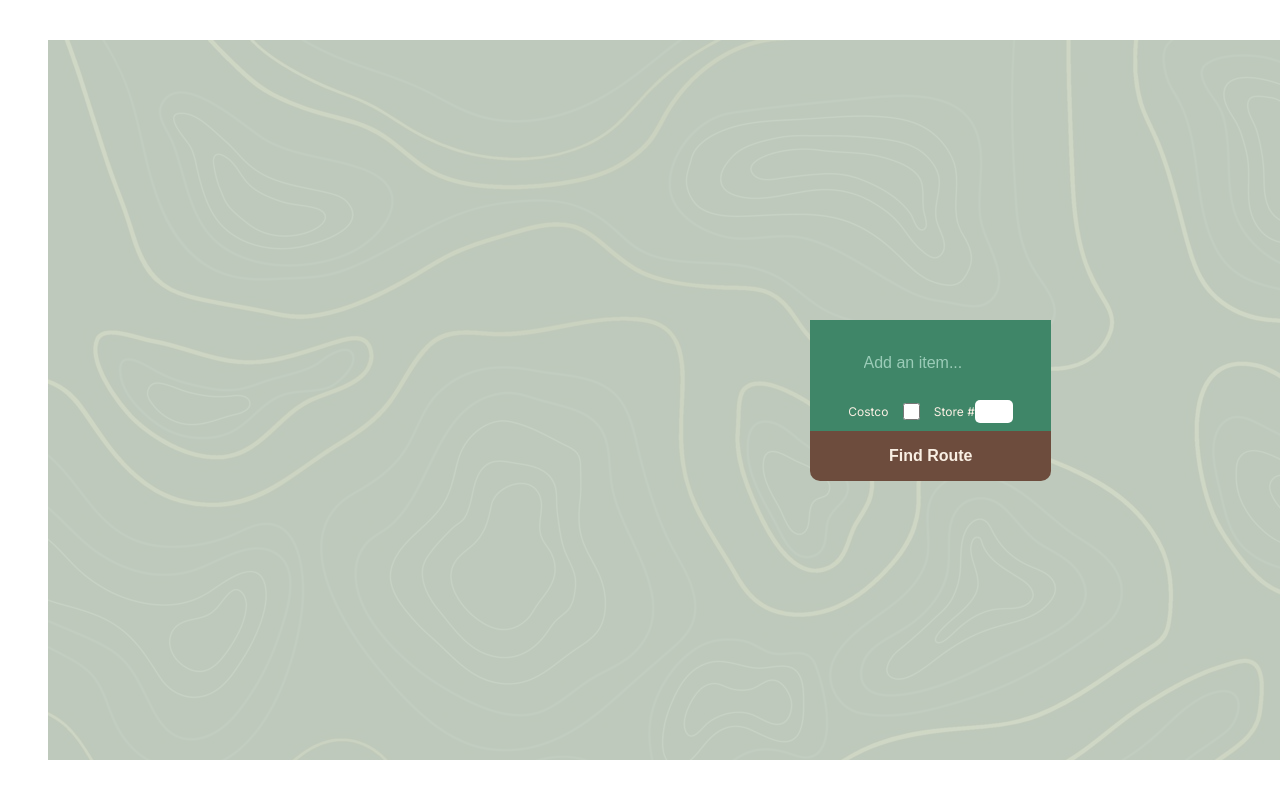
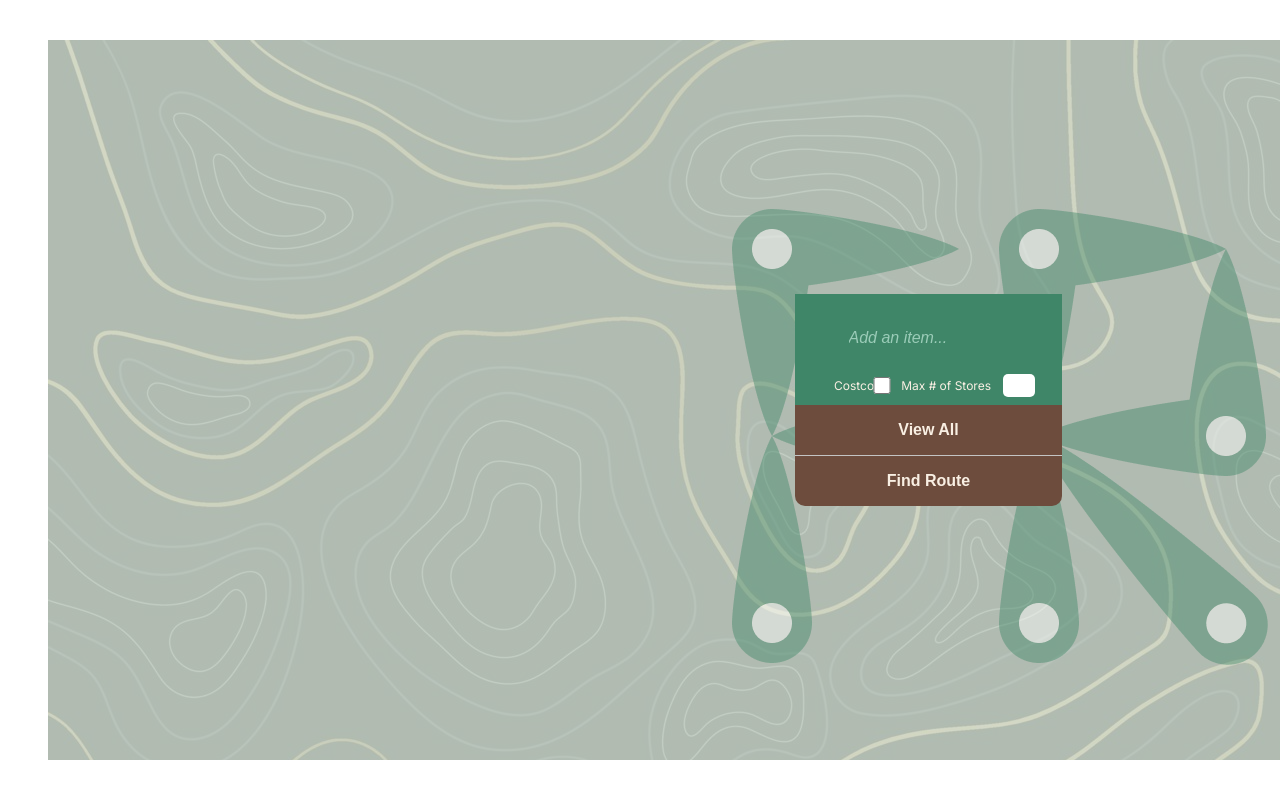
Before and after one commit to Profilist/The-Fastest-Root, a Next.js app in the folder client/: page /list in a window 1280 px wide. Shown: the top 798 px of the page. Built offline with nearby package versions, Linux system fonts and the light colour scheme.

Commit message:
Reformatted list

```diff
--- /dev/null
+++ b/client/pages/list/Popup.js
@@ -0,0 +1,18 @@
+import React from 'react';
+import styles from './Popup.module.css';
+
+export const Popup = ({ isOpen, history, onClose }) => {
+  if (!isOpen) return null;
+
+  const itemsList = history.map(item => item.i).join(', ');
+
+  return (
+    <div className={styles.popupOverlay}>
+      <div className={styles.popupContent}>
+        <button className={styles.closeButton} onClick={onClose}>✓</button>
+        <h2>Your Shopping List</h2>
+        <p>{itemsList}</p>
+      </div>
+    </div>
+  );
+};
--- /dev/null
+++ b/client/pages/list/Popup.module.css
@@ -0,0 +1,49 @@
+.popupOverlay {
+  position: fixed;
+  top: 0;
+  left: 0;
+  right: 0;
+  bottom: 0;
+  background: rgba(0, 0, 0, 0.8);
+  display: flex;
+  align-items: center;
+  justify-content: center;
+  z-index: 1000;
+}
+
+.popupContent {
+  background: #f9efe3;
+  padding: 20px;
+  border-radius: 8px;
+  max-width: 600px;
+  width: 90%;
+  text-align: center;
+}
+
+.closeButton {
+  background: #3f8668;
+  border: none;
+  color: white;
+  padding: 10px 20px;
+  cursor: pointer;
+  font-size: 16px;
+}
+
+.closeButton:hover {
+  background: #ff1a1a;
+}
+
+.popupContent h2 {
+  margin: 0 0 10px;
+}
+
+.popupContent p {
+  margin: 0;
+  font-size: 16px;
+  color: #333;
+  word-wrap: break-word;
+}
+
+.h2 {
+  color: #3f8668;
+}
--- a/client/pages/list/index.js
+++ b/client/pages/list/index.js
@@ -5,6 +5,7 @@ import { v4 as uuidv4 } from "uuid";
 import { useRouter } from "next/router";
 import styles from "./index.module.css";
 import Loading from "./Loading";
+import { Popup } from "./Popup";
 
 uuidv4();
 
@@ -14,13 +15,25 @@ export const ListWrapper = () => {
   const [storeNumber, setStoreNumber] = useState("");
   const router = useRouter();
   const [loading, setLoading] = useState(false);
+  const [isPopupOpen, setIsPopupOpen] = useState(false);
+  const [history, setHistory] = useState([]);
+  const maxItems = 8;
 
-  const addItem = (item) => {
-    setItems([
-      ...items,
-      { id: uuidv4(), i: item, completed: false, isEditing: false },
-    ]);
-  };
+  const handleOpenPopup = () => setIsPopupOpen(true);
+  const handleClosePopup = () => setIsPopupOpen(false);
+
+  const addItem = item => {
+    const newItem = { id: uuidv4(), i: item, completed: false, isEditing: false };
+    if (items.length < maxItems) {
+      setItems([...items, newItem])
+      console.log(items)
+    }
+
+    setHistory([...history, newItem]);
+
+    console.log('Current items:', items);
+    console.log('All items added:', history);
+  }
 
   const handleRoute = async () => {
     setLoading(true);
@@ -65,14 +78,14 @@ export const ListWrapper = () => {
             <div className={styles.filterOptions}></div>
             <ListInput addItem={addItem}></ListInput>
             <div className={styles.filterOptions}>
-              <label>Costco</label>
+              <label className={styles.costcoLabel}>Costco</label>
               <input
                 type="checkbox"
                 className={styles.filterCheckbox}
                 checked={costcoChecked}
                 onChange={(e) => setCostcoChecked(e.target.checked)}
               />
-              <label>Store #</label>
+              <label className={styles.storeLabel}>Max # of Stores</label>
               <input
                 type="number"
                 className={styles.filterCheckbox}
@@ -83,6 +96,8 @@ export const ListWrapper = () => {
             {items.map((item, index) => (
               <List i={item} key={index} />
             ))}
+            <button className={styles.view} onClick={handleOpenPopup}>View All</button>
+            <Popup isOpen={isPopupOpen} history={history} onClose={handleClosePopup} />
             <button className={styles.button} onClick={handleRoute}>
               Find Route
             </button>
--- a/client/pages/list/index.module.css
+++ b/client/pages/list/index.module.css
@@ -14,13 +14,29 @@
 }
 
 .terrain {
-  background-image: url('/terrain.jpg');
+  background-image: url('/terrain_3.png');
   height: 100%;
   width: 100%;
-  opacity: 7.5%;
+  opacity: 100%;
   position: absolute;
   object-fit: cover;
   z-index: 0;
+}
+
+.view {
+  outline: none;
+  display: block;
+  border: none;
+  border-bottom: #c4c4c4 solid 1px;
+  width: 85%;
+  padding: 2vh 4vw;
+  background-color: #6D4C3D;
+  color: #F9EFE3;
+  font-size: 2vh;
+  font-weight: bold;
+  text-align: center;
+  cursor: pointer;
+  box-sizing: border-box;
 }
 
 .content {
@@ -36,11 +52,14 @@
   z-index: 1000;
   background-color: #3F8668;
   border: none;
+  color: #F9EFE3;
+  font-size: 2vh;
 }
 
 .input::placeholder {
   color: #9BCCB8;
   font-size: 2vh;
+  font-style: italic;
   background: transparent;
   line-height: 1.5;
 }
@@ -77,10 +96,23 @@
   background-color: #F9EFE3;
   color: #395846;
   border-bottom: #c4c4c4 solid 1px;
-  padding: 2vh 4vw;
+  padding: 0.25vh 6.5rem;
   font-size: 2vh;
   width: 85%;
   box-sizing: border-box;
+  display: flex;
+  justify-content: center;
+  align-items: center;
+  text-align: center;
+}
+
+.storeLabel {
+  margin-right: 0.75rem;
+}
+
+.costcoLabel {
+  margin-left: 0.75rem;
+  margin-right: -0.75rem
 }
 
 .button {
@@ -127,168 +159,5 @@
   padding: 0.5vh;
   border-radius: 5px;
   box-sizing: border-box;
-  width: 3vw;
+  width: 2.5vw;
 }
-
-/* * {
-  margin: 0;
-  font-family: "Inter", sans-serif;
-  font-optical-sizing: auto;
-}
-.App {
-  background-color: #F9EFE3;
-  text-align: center;
-  display: flex;
-  justify-content: center;
-}
-
-.container {
-  margin: 5vh;
-  height: 90vh;
-  width: 100%;
-  background-color: #CDD8C8;
-  background-image: "./";
-  position: relative;
-  display: flex;
-  justify-content: center;
-  align-items: center;
-  overflow: hidden;
-}
-
-.terrain {
-  height: 100%;
-  width: 100%;
-  opacity: 7.5%;
-  position: absolute;
-  object-fit: cover;
-  z-index: 1;
-}
-
-
-.ListWrapper {
-  position: relative;
-  z-index: 500;
-}
-
-.input {
-  z-index: 1000;
-  background-color: #3F8668;
-  border: none;
-}
-
-::placeholder {
-  color: #9BCCB8;
-  font-size: 2vh;
-  background: transparent;
-  line-height: 1.5;
-}
-
-input, select, textarea{
-  color: #F9EFE3;
-  font-style: italic;
-}
-
-:hover::placeholder {
-  opacity: 0.5;
-}
-textarea:focus, input:focus{
-  outline: none;
-  background: transparent;
-}
-
-:focus {
-  outline: none;
-}
-
-.ListInput {
-  display: flex;
-  align-items: center;
-  text-align: center;
-  padding: 2vh 4vw;
-  width: 85%;
-  box-sizing: border-box;
-  background-color: #3F8668;
-  color: #F9EFE3;
-  height: 7vh;
-  transition: background-color 0.3s ease, box-shadow 0.3s ease;
-  border: none;
-  outline: none;
-  font-size: 2vh;
-  line-height: 1.5;
-}
-
-.ListInput::placeholder {
-  color: #F9EFE3;
-  opacity: 0.7;
-  background: transparent;
-  font-size: 2vh;
-  line-height: 1.5;
-}
-
-.ListInput:focus,
-.ListInput:active {
-  background-color: #4a9d7c;
-  outline: none;
-}
-
-.List {
-  background-color: #F9EFE3;
-  color: #395846;
-  border-bottom: #c4c4c4 solid 1px;
-  padding: 2vh 4vw;
-  font-size: 2vh;
-  width: 85%;
-  box-sizing: border-box;
-}
-
-  .List {
-    font-size: 2vh;
-    padding: 2vh 3vw;
-}
-
-.Button {
-  outline: none;
-  display: block;
-  width: 85%;
-  padding: 2vh 4vw;
-  border: none;
-  border-bottom-right-radius: 10px;
-  border-bottom-left-radius: 10px;
-  background-color: #6D4C3D;
-  color: #F9EFE3;
-  font-size: 2vh;
-  font-weight: bold;
-  text-align: center;
-  cursor: pointer;
-  box-sizing: border-box;
-}
-
-.Button:hover {
-  background-color: #5A3F2B;
-}
-
-.FilterOptions {
-  display: flex;
-  justify-content: center;
-  font-size: 1.5vh;
-  color: #395846;
-  background-color: #3F8668;
-  width: 85%;
-  padding-top: 1.5vh;
-  padding-bottom: 1.5vh;
-}
-
-.FilterOptions label {
-  display: flex;
-  align-items: center;
-  color: #F9EFE3;;
-}
-
-.filter-checkbox {
-  border: none;
-  color: #395846;
-  padding: 0.5vh;
-  border-radius: 5px;
-  box-sizing: border-box;
-  width: 3vw;
-} */
```
